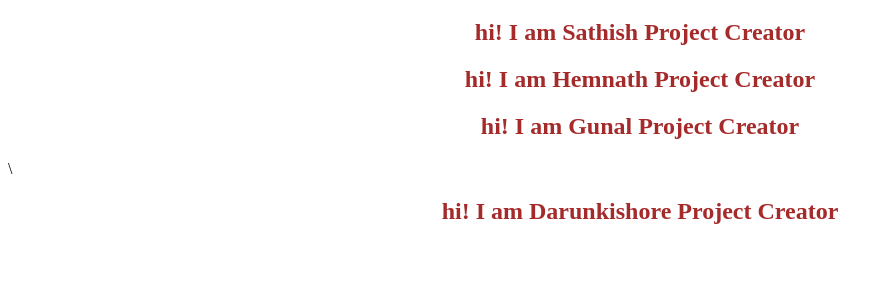
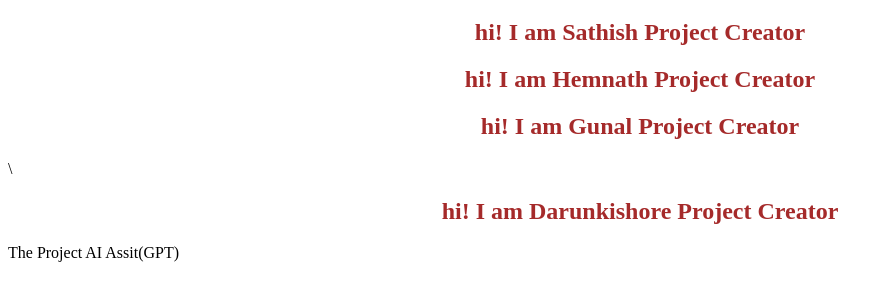
Before and after one commit to Sathish2434/New-Project, a plain HTML site: page index.html in a window 1280 px wide. Shown: the part 61-362 px from the top of the page, without its empty margins (0-893 px from the left). Drawn offline with Linux system fonts and the light colour scheme.

Commit message:
meg: project name added

```diff
--- a/index.html
+++ b/index.html
@@ -14,5 +14,7 @@
     <h2>hi! I am Hemnath Project Creator</h2>
     <h2>hi! I am Gunal Project Creator</h2>\
     <h2>hi! I am Darunkishore Project Creator</h2>
+
+    <p>The Project AI Assit(GPT)</p>
 </body>
 </html>
```
